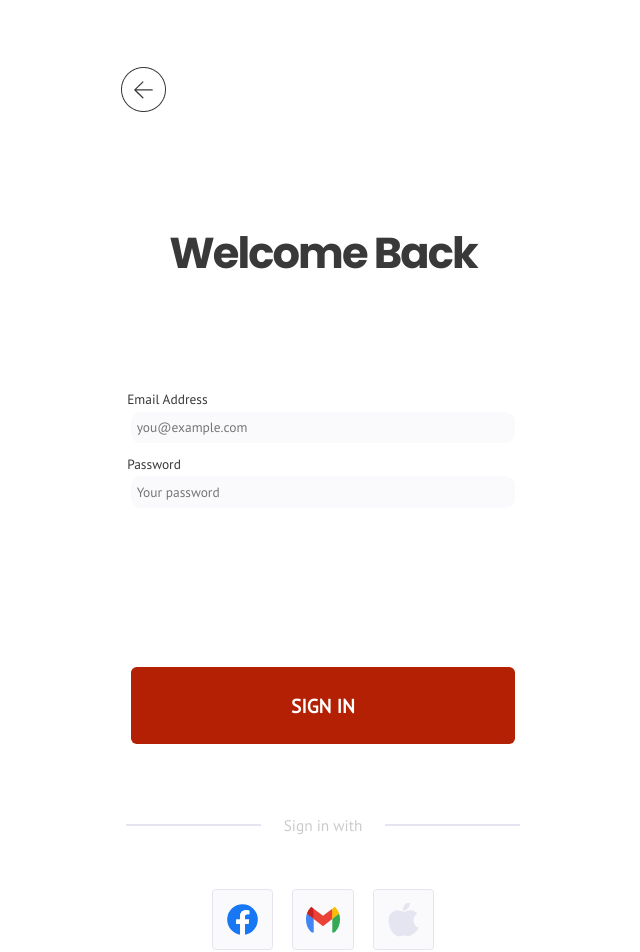
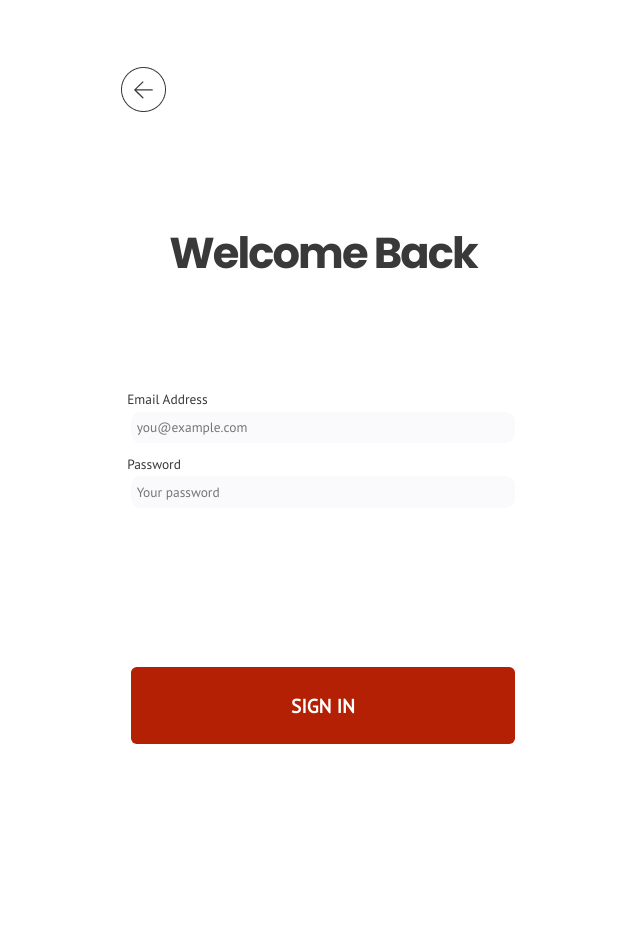
Before and after one commit to nology-tech/Union-Client-Project, a React (Vite) app: page /login in a window 1280 px wide. Shown: the top 952 px of the page, without its empty margins (317-957 px from the left). After the commit the page ends 800 px from the top, so only its background shows below. Built offline with nearby package versions, Linux system fonts and the light colour scheme.

Commit message:
removed component from login

```diff
--- a/src/pages/Login/Login.tsx
+++ b/src/pages/Login/Login.tsx
@@ -81,7 +81,6 @@ const Login = ({
       <div className="login-page__button-container">
         <Button label="SIGN IN" onClick={handleLogin} />
       </div>
-      <FedSignIn />
     </div>
   );
 };
```
